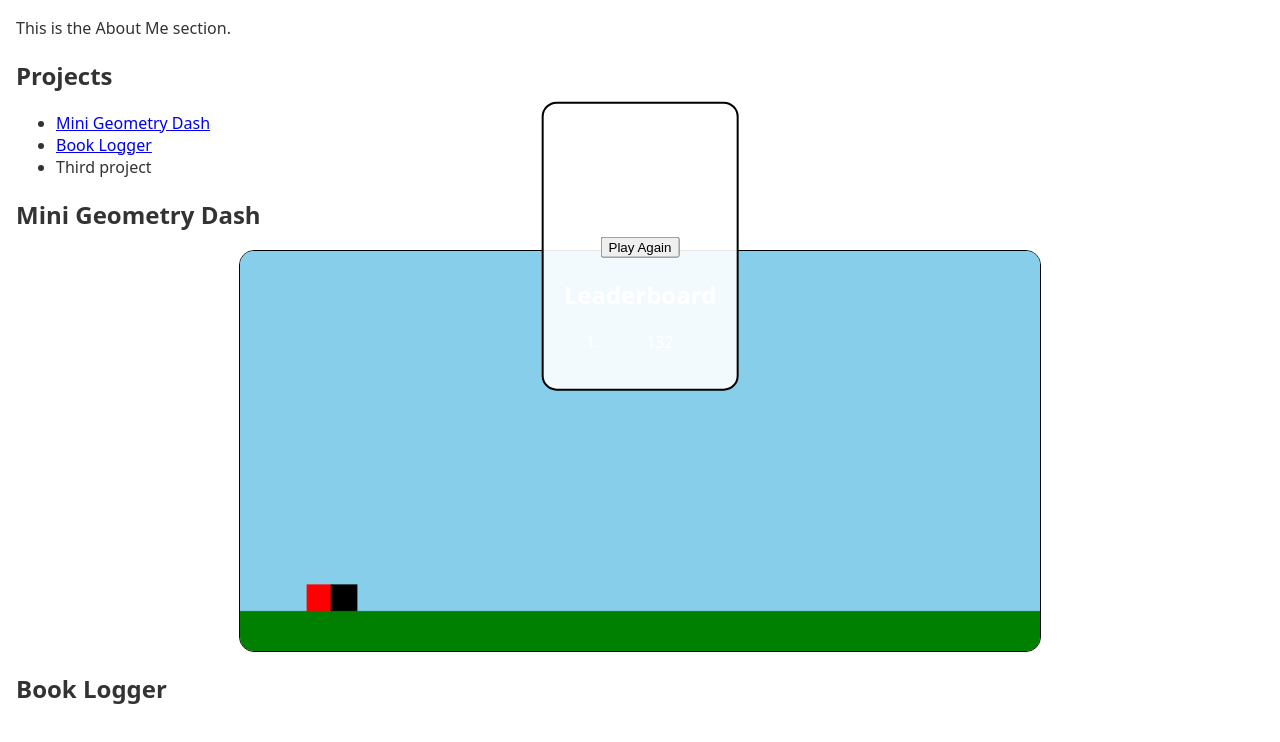
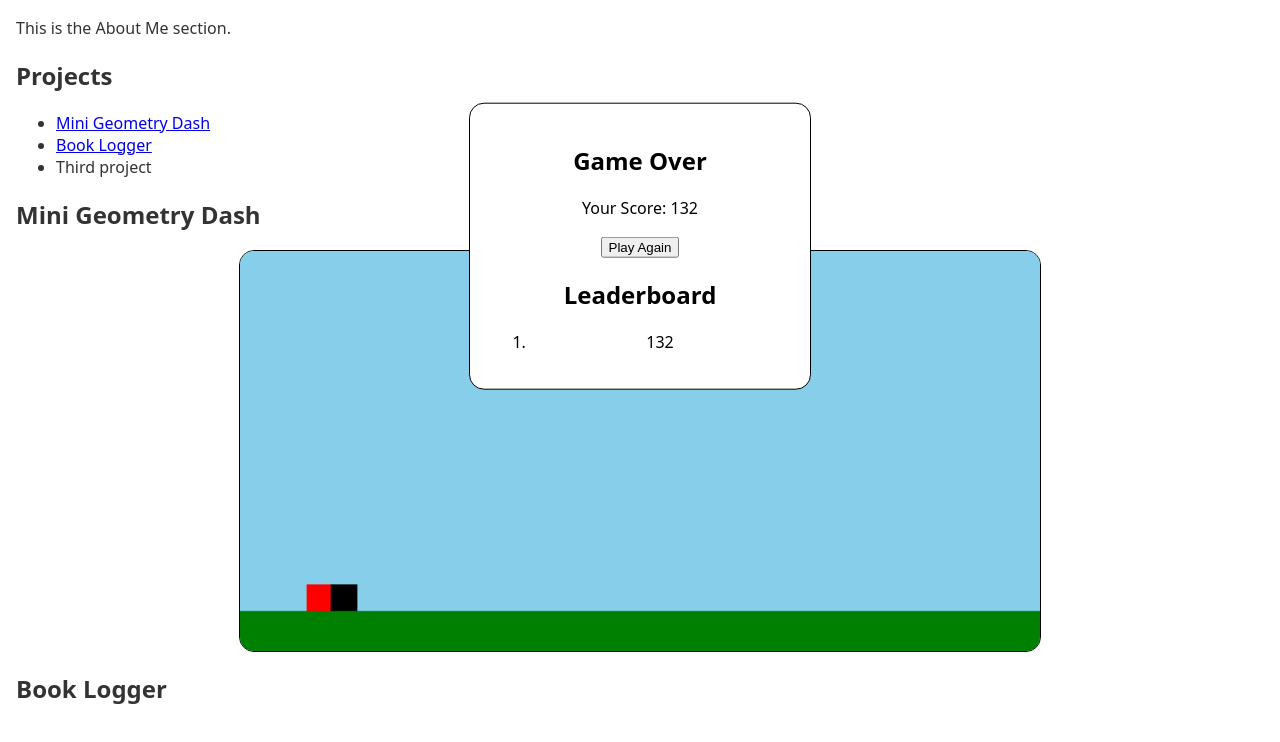
Before and after one commit to PeterO14/petero14.github.io, a plain HTML site: page index.html in a window 1280 px wide. Both pictures are taken after a click on the button "Start Game". Shown: the part 154-896 px from the top of the page. Drawn offline with Linux system fonts and the light colour scheme.

Commit message:
centering the game over screen

```diff
--- a/index.html
+++ b/index.html
@@ -40,11 +40,11 @@
       <button id="startButton">Start Game</button>
     </div>
 
-    <div id="gameOverScreen" style="display: none; text-align: center;">
+    <div id="gameOverScreen" style="display: none;">
       <h1>Game Over</h1>
       <p> Your Score: <span id="finalScore"></span></p>
       <button id="playAgainButton">Play Again</button>
-      <div id="leaderboard" style="margin-top: 20px;">
+      <div id="leaderboard">
         <h2>Leaderboard</h2>
         <ol id="leaderboardList"></ol>
       </div>
--- a/style.css
+++ b/style.css
@@ -46,14 +46,16 @@
 }
 
 #gameOverScreen {
+  width: 300px;
+  height: auto;
   position: absolute;
   top: 50%;
   left: 50%;
   transform: translate(-50%, -50%);
-    background-color: rgba(255, 255, 255, 0.9);
-    color: white;
-    border: 2px solid black;
+  background-color: white;
+  color: black;
+  border: 1px solid black;
   border-radius: 15px;
   padding: 20px;
-    z-index: 10; /* Ensure it appears above other elements */
+  text-align: center;
 }
```
Lines whose indentation alone changed are shown as unchanged.
